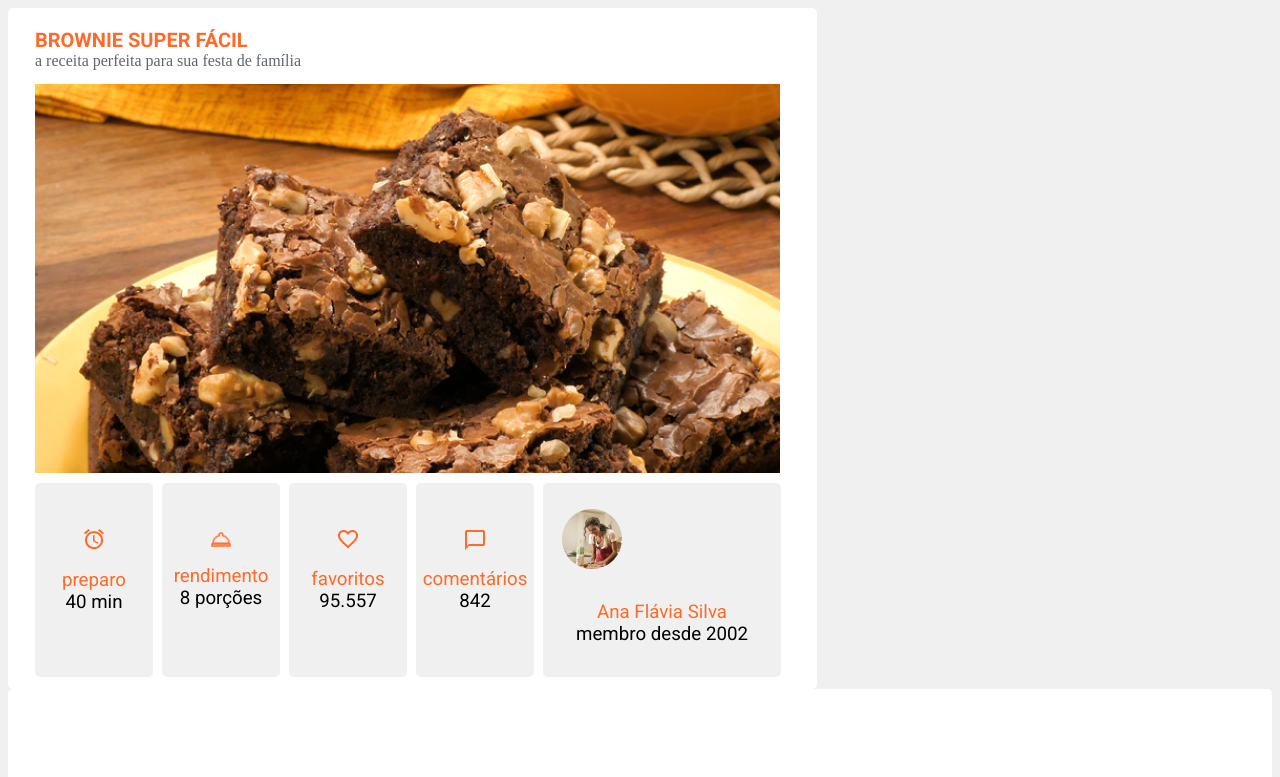
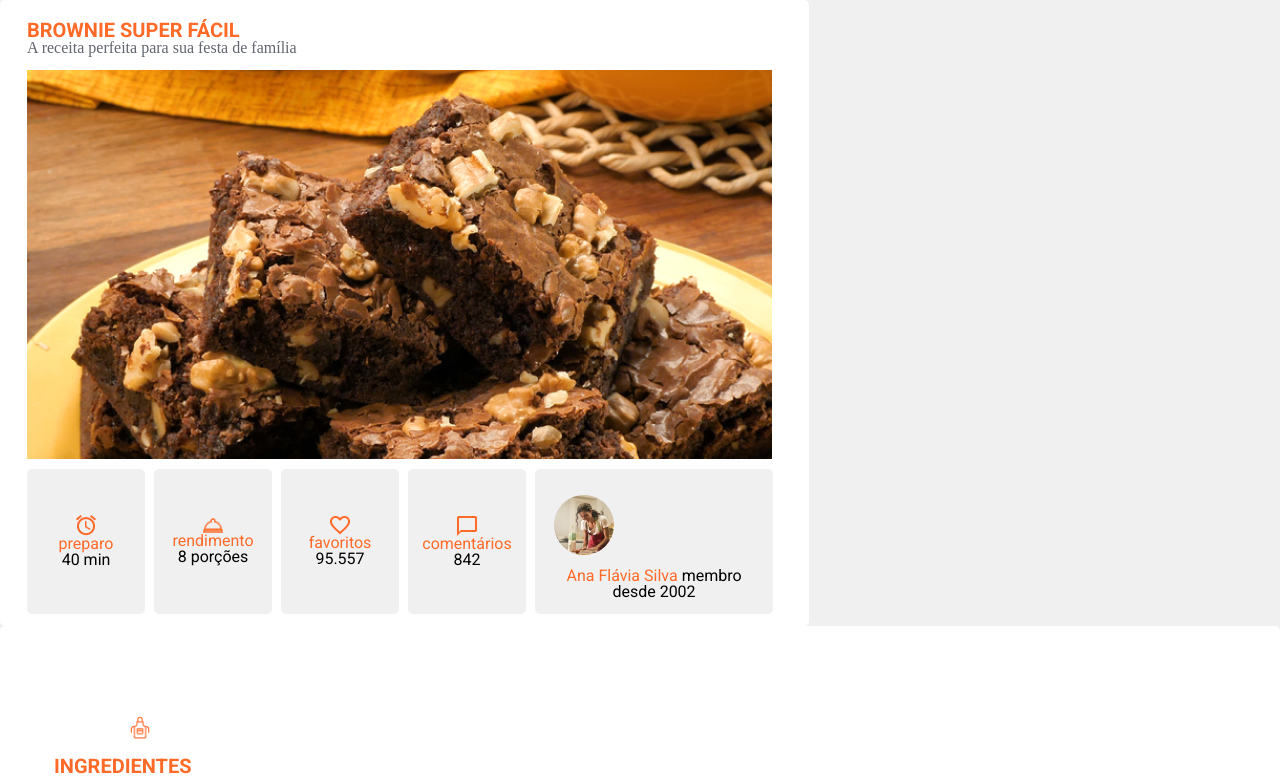
Before and after one commit to tgosgoncalves/receita_brownie, a plain HTML site: page Receita/brownie.html in a window 1280 px wide. Shown: the top 777 px of the page. Drawn offline with Linux system fonts and the light colour scheme.

Commit message:
Add
Reset CSS

```diff
--- a/Receita/brownie.html
+++ b/Receita/brownie.html
@@ -1,13 +1,14 @@
 <head>
     <!-- <link rel="preconnect" href="https://fonts.gstatic.com" crossorigin> -->
     <link href="https://fonts.googleapis.com/css2?family=Roboto:wght@400;700&display=swap" rel="stylesheet">
-    <link rel="stylesheet" href="aula.css">
+    <link rel="stylesheet" href="reset.css">
+    <link rel="stylesheet" href="styles.css">
 </head>
 
 <body>
     <div class="box">
         <h1 id="title"> brownie super fácil</h1>
-        <h2 class="sub-title"> a receita perfeita para sua festa de família</h2>
+        <h2 class="sub-title"> A receita perfeita para sua festa de família</h2>
         <img class="principal-image" src="Foto-Brownie.png">
 
 
@@ -46,7 +47,7 @@
     <div class="dois-box">
 
         <div class="ingred-box">
-            <img src="Avental.png" class="avental"/>
+            <img src="Avental.png" class="avental" />
             <h3>ingredientes</h3>
         </div>
 
--- /dev/null
+++ b/Receita/reset.css
@@ -0,0 +1,48 @@
+/* http://meyerweb.com/eric/tools/css/reset/
+   v2.0 | 20110126
+   License: none (public domain)
+*/
+
+html, body, div, span, applet, object, iframe,
+h1, h2, h3, h4, h5, h6, p, blockquote, pre,
+a, abbr, acronym, address, big, cite, code,
+del, dfn, em, img, ins, kbd, q, s, samp,
+small, strike, strong, sub, sup, tt, var,
+b, u, i, center,
+dl, dt, dd, ol, ul, li,
+fieldset, form, label, legend,
+table, caption, tbody, tfoot, thead, tr, th, td,
+article, aside, canvas, details, embed,
+figure, figcaption, footer, header, hgroup,
+menu, nav, output, ruby, section, summary,
+time, mark, audio, video {
+	margin: 0;
+	padding: 0;
+	border: 0;
+	font-size: 100%;
+	font: inherit;
+	vertical-align: baseline;
+}
+/* HTML5 display-role reset for older browsers */
+article, aside, details, figcaption, figure,
+footer, header, hgroup, menu, nav, section {
+	display: block;
+}
+body {
+	line-height: 1;
+}
+ol, ul {
+	list-style: none;
+}
+blockquote, q {
+	quotes: none;
+}
+blockquote:before, blockquote:after,
+q:before, q:after {
+	content: '';
+	content: none;
+}
+table {
+	border-collapse: collapse;
+	border-spacing: 0;
+}
--- /dev/null
+++ b/Receita/styles.css
@@ -0,0 +1,139 @@
+body{
+    background-color: #f0f0f0 ;
+}
+
+*{
+    font-weight: 400;
+}
+
+h1, h2{
+    margin: 0;
+}
+
+#title{
+    color:#FF6A28;
+    font-weight: 700;
+    text-transform: uppercase;
+    font-family: "Roboto", sans-serif;
+    font-size: 20px;
+    margin: 0;
+}
+
+.box{
+    background-color: #ffffff;
+    border-radius: 5px;
+    width: 798px;
+    padding-top: 20px;
+    box-sizing: border-box;
+    padding-left: 27px;
+    padding-right: 27px;
+    padding-bottom: 12px;
+    width: fit-content;
+
+
+}
+
+.sub-title{
+    color: #61656D;
+    font-size: 16px;
+    margin-bottom: 14px;
+}
+
+.info-box{
+    background-color: #f0f0f0;
+    width: 118px;
+    display: flex;
+    flex-direction: column;
+    align-items: center;
+    justify-content: center;
+    padding: 14px 28px;
+    box-sizing: border-box;
+    margin-right: 9px;
+    border-radius: 5px;
+}
+
+.icon{
+    width: 20px;
+
+}
+
+.foto-fim{
+
+    padding-top: 12px;
+    padding-left: 19px;
+    padding-right: 159px;
+    padding-bottom: 13px;
+
+}
+
+.info-text{
+    text-align: center;
+    color:#FF6A28;
+    font-family: "Roboto";
+}
+
+.legenda-info{
+    text-align: center;
+    color: black;
+    font-family: "Roboto";
+}
+
+.info-wrapper{
+    display:flex;
+
+}
+
+.principal-image{
+    margin-bottom: 10px;
+}
+
+.avental{
+    width: 20px;
+    padding-top: 15px;
+    padding-bottom: 16.8px;
+    padding-left: 35px;
+
+}
+
+
+.ingred-box{
+    text-align: center;
+    text-transform: uppercase;
+    color:#FF6A28;
+    font-family: "Roboto";
+    font-size: 20px;
+    font-weight: 700;
+    padding-top: 20px;
+    padding-left: 27px;
+    padding-right: 27px;
+    padding-bottom: 12px;
+    width: fit-content;
+    border-radius: 5px;
+
+}
+
+.quarta-caixa{
+    background-color: #f0f0f0;
+    width: 238px;
+    display: flex;
+    flex-direction: column;
+    align-items: center;
+    justify-content: center;
+    padding: 14px 28px;
+    box-sizing: border-box;
+    margin-right: 9px;
+    border-radius: 5px;
+}
+
+.dois-box{
+    background-color: #ffffff;
+    padding-top: 55px;
+    padding-left: 27px;
+    padding-right: 0px;
+    padding-bottom: 30px;
+    border-radius: 5px;
+    box-sizing: border-box;
+    align-items: center;
+    justify-content: center;
+
+}
```
